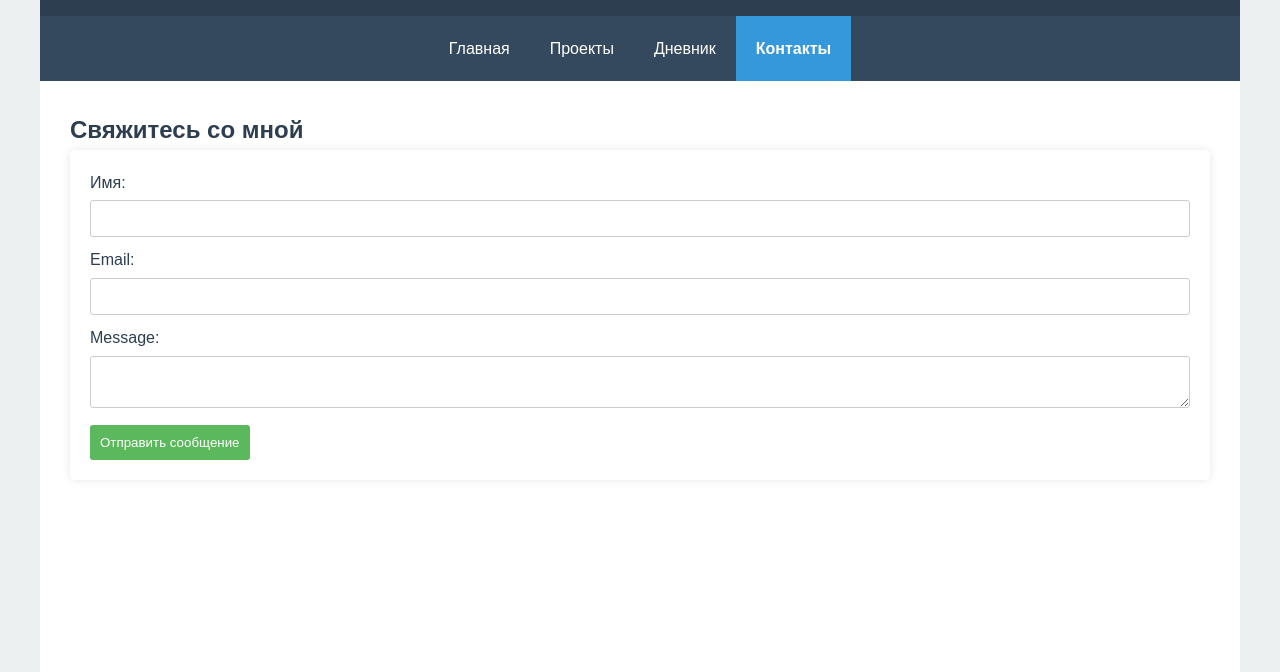
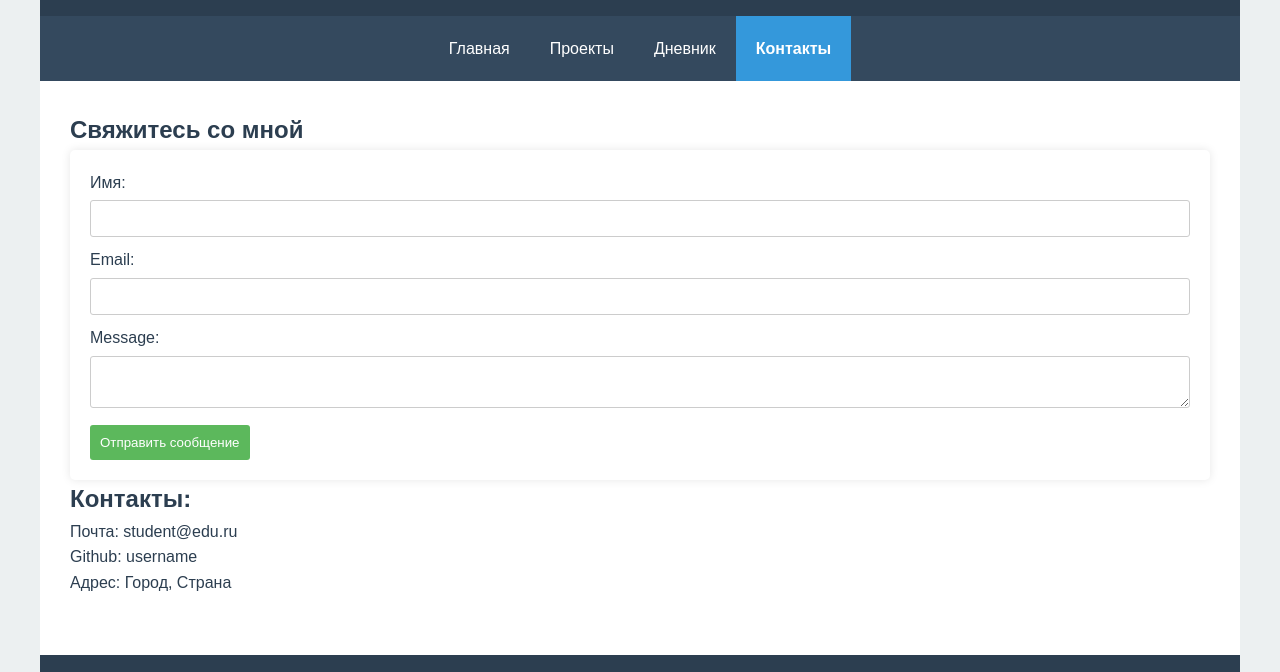
Before and after one commit to Egorven/base-project, a plain HTML site: page contacts.html in a window 1280 px wide. Shown: the part 121-793 px from the top of the page. Drawn offline with Linux system fonts and the light colour scheme.

Commit message:
fix footer

```diff
--- a/contacts.html
+++ b/contacts.html
@@ -57,14 +57,6 @@
                 <button type="submit">Отправить сообщение</button>
             </form>
 
-<script>
-    document.getElementById('myForm').addEventListener('submit', function(e) {
-        e.preventDefault();
-        alert('Сообщение отправлено!');
-        this.reset();
-    });
-</script>
-</div>
             <div>
                 <h2>Контакты:</h2>
                 <p>Почта: student@edu.ru</p>
@@ -80,5 +72,12 @@
         </footer>
     </div>
 </body>
+<script>
+    document.getElementById('myForm').addEventListener('submit', function (e) {
+        e.preventDefault();
+        alert('Сообщение отправлено!');
+        this.reset();
+    });
+</script>
 
 </html>
--- a/styles/styles.css
+++ b/styles/styles.css
@@ -25,6 +25,7 @@ body {
     line-height: 1.6;
     color: var(--color-text);
     background-color: var(--color-light);
+     height: 100%;
 }
 
 /* Блок page */
@@ -32,6 +33,8 @@ body {
     max-width: 1200px;
     margin: 0 auto;
     background: var(--color-white);
+     display: flex;
+    flex-direction: column;
     min-height: 100vh;
 }
 
@@ -41,6 +44,7 @@ body {
     color: var(--color-white);
     padding: var(--space-lg);
     text-align: center;
+     flex-shrink: 0;
 }
 
 .header__title {
@@ -83,6 +87,7 @@ body {
 /* Блок main */
 .main {
     padding: var(--space-lg);
+      flex: 1;
 }
 
 .about {
@@ -321,6 +326,7 @@ body {
     text-align: center;
     padding: var(--space-md);
     margin-top: var(--space-lg);
+     flex-shrink: 0;
 }
 
 form {
@@ -366,3 +372,15 @@ button:hover {
             margin-top: 20px;
             text-align: center;
         }
+* {
+    margin: 0;
+    padding: 0;
+    box-sizing: border-box;
+}
+
+html {
+    height: 100%;
+}
+.main {
+    flex: 1;
+}
```
Also changed, not shown: index.html (+0 -2 lines), projects.html (+0 -1 lines). Lines whose indentation alone changed are shown as unchanged.
